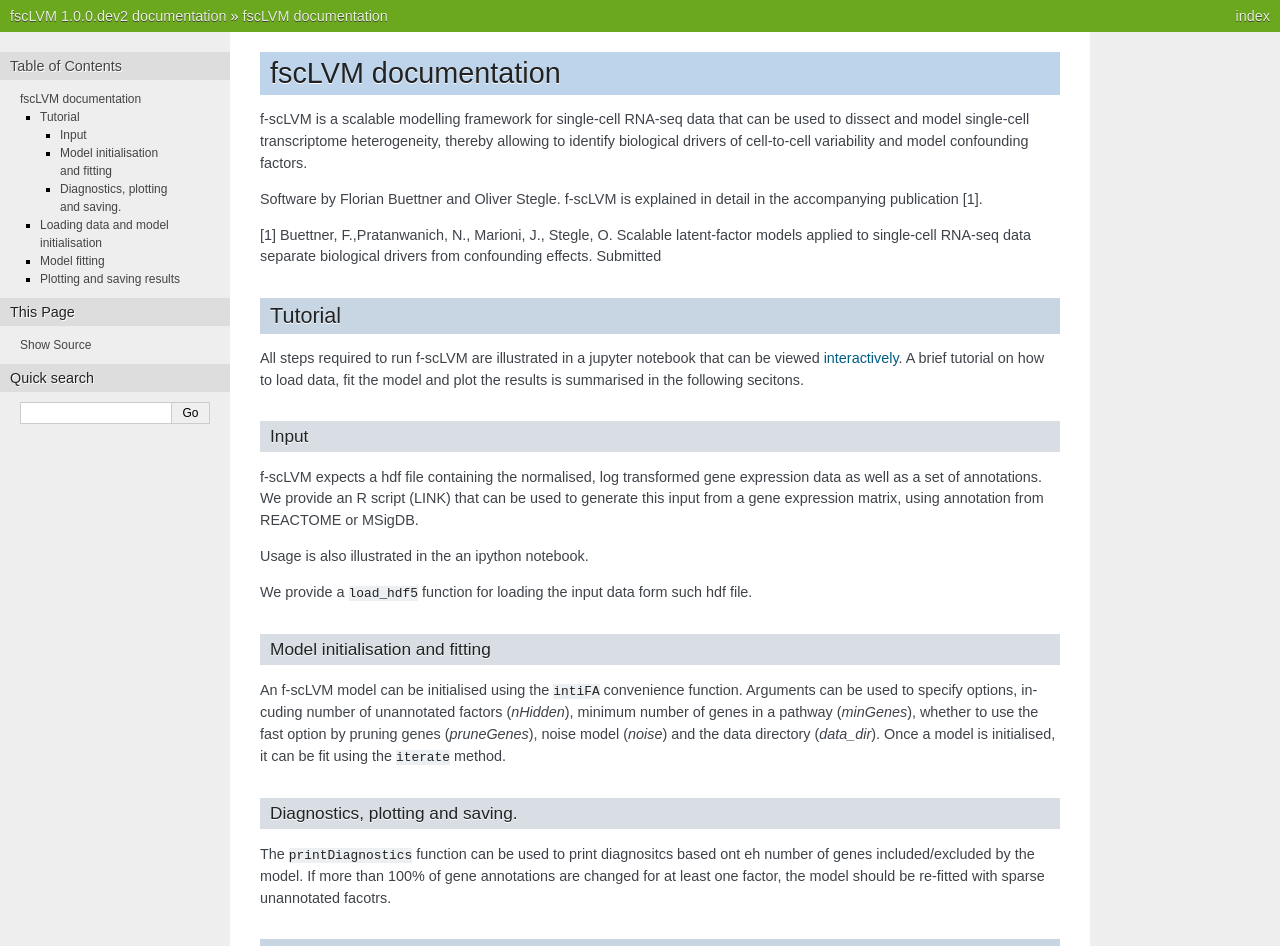
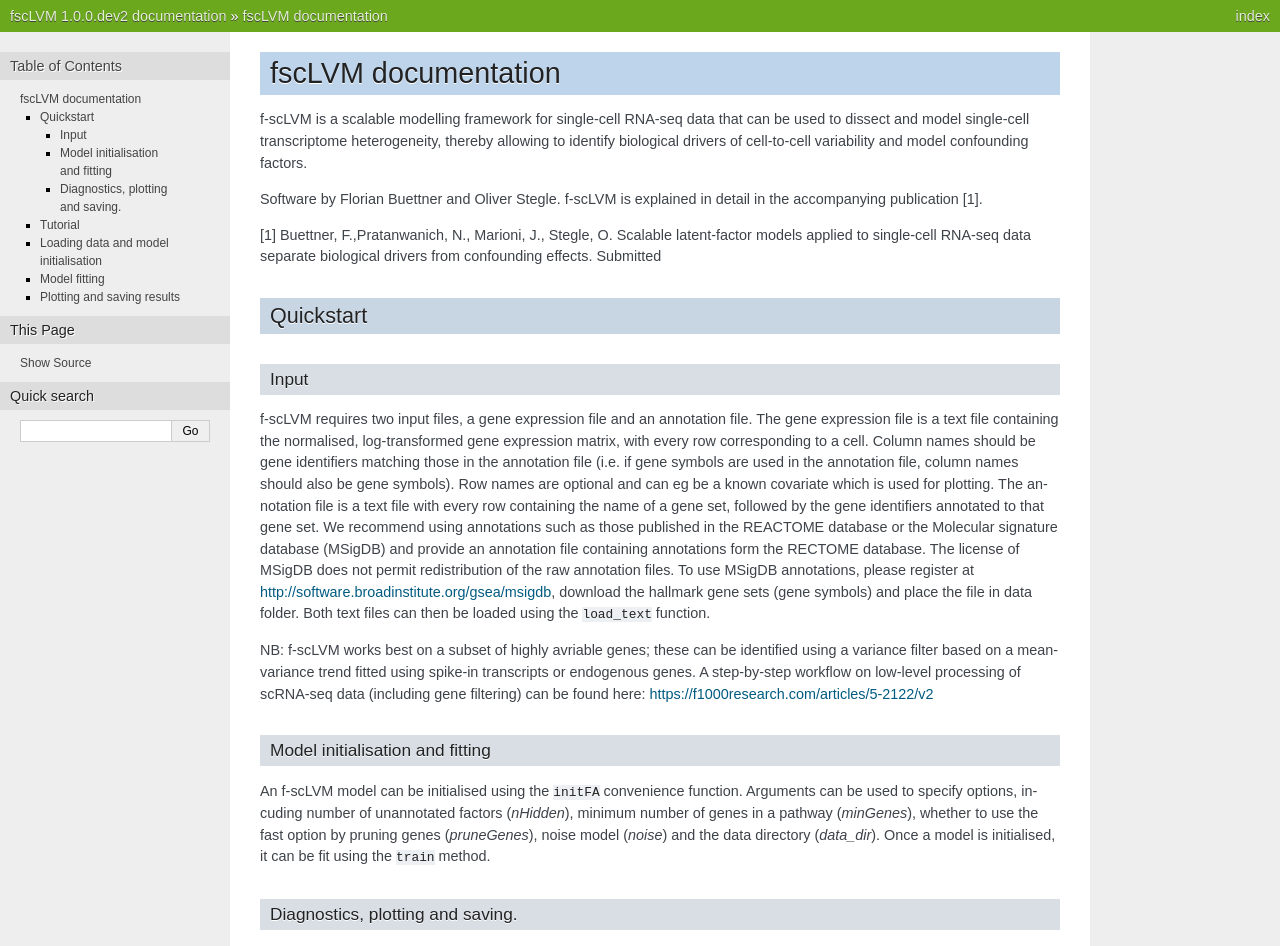
Before and after one commit to bioFAM/slalom, a Sphinx documentation site: the page built from doc/index.rst, in a window 1280 px wide and 1400 px high. Shown: the top 946 px of the window. Built offline with Sphinx 7.4.7, drawn with Linux system fonts in a browser that asks for light colours; some of the changed text lies outside the part shown.

Commit message:
Update index.rst

```diff
--- a/doc/index.rst
+++ b/doc/index.rst
@@ -8,25 +8,25 @@ Software by Florian Buettner and Oliver Stegle. f-scLVM is explained in detail i
 
 [1] Buettner, F.,Pratanwanich, N., Marioni, J., Stegle, O. Scalable latent-factor models applied to single-cell RNA-seq data separate biological drivers from confounding effects. Submitted
 
-Tutorial
---------
 
-All steps required to run f-scLVM are illustrated in a jupyter notebook that can be viewed `interactively <http://nbviewer.jupyter.org/github/pmbio/f-scLVM/blob/master/py/demo/ipynb/f-scLVM.ipynb>`_. A brief tutorial on how to load data, fit the model and plot the results is summarised in the following secitons.
+Quickstart
+----------
 
 ******
 Input
 ******
-f-scLVM expects a hdf file containing the normalised, log transformed gene expression data as well as a set of annotations. We provide an R script (LINK) that can be used to generate this input from a gene expression matrix, using annotation from REACTOME or MSigDB.
+f-scLVM requires two input files, a gene expression file and an annotation file. The gene expression file is a text file containing the normalised, log-transformed gene expression matrix, with every row corresponding to a cell. Column names should be gene identifiers matching those in the annotation file (i.e. if gene symbols are used in the annotation file, column names should also be gene symbols). Row names are optional and can eg be a known covariate which is used for plotting.
+The annotation file is a text file with every row containing the name of a gene set, followed by the gene identifiers annotated to that gene set. We recommend using annotations such as those published in the REACTOME database or the Molecular signature database (MSigDB) and  provide an annotation file containing annotations form the RECTOME database. The license of MSigDB does not permit redistribution of the raw annotation files. To use MSigDB annotations, please register at http://software.broadinstitute.org/gsea/msigdb, download the hallmark gene sets (gene symbols) and place the file in data folder.
+Both text files can then be loaded using the ``load_text`` function.
 
-Usage is also illustrated in the an ipython notebook.
+NB: f-scLVM works best on a subset of highly avriable genes; these can be identified using a variance filter based on a mean-variance trend fitted using spike-in transcripts or endogenous genes. A step-by-step workflow on low-level processing of scRNA-seq data (including gene filtering) can be found here: https://f1000research.com/articles/5-2122/v2
 
-We provide a ``load_hdf5`` function for loading the input data form such hdf file.
 
 ********************************
 Model initialisation and fitting
 ********************************
 
-An f-scLVM model can be initialised using the ``intiFA`` convenience function. Arguments can be used to specify options, incuding number of unannotated factors (`nHidden`), minimum number of genes in a pathway (`minGenes`), whether to use the fast option by pruning genes (`pruneGenes`), noise model (`noise`) and the data directory (`data_dir`). Once a model is initialised, it can be fit using the ``iterate`` method.
+An f-scLVM model can be initialised using the ``initFA`` convenience function. Arguments can be used to specify options, incuding number of unannotated factors (`nHidden`), minimum number of genes in a pathway (`minGenes`), whether to use the fast option by pruning genes (`pruneGenes`), noise model (`noise`) and the data directory (`data_dir`). Once a model is initialised, it can be fit using the ``train`` method.
 
 ********************************
 Diagnostics, plotting and saving.
@@ -34,6 +34,10 @@ Diagnostics, plotting and saving.
 
 The ``printDiagnostics`` function can be used to print diagnositcs based ont eh number of genes included/excluded by the model.  If more than 100% of gene annotations are changed for at least one factor, the model should be re-fitted with sparse unannotated facotrs.
 
+Tutorial
+--------
+
+All steps required to run f-scLVM are illustrated in a jupyter notebook that can be viewed `interactively <http://nbviewer.jupyter.org/github/pmbio/f-scLVM/blob/master/ipynb/f-scLVM.ipynb>`_.
 
 
 Loading data and model initialisation
```
Also changed, not shown: other parts of doc/index.rst (+1 -1 lines).
